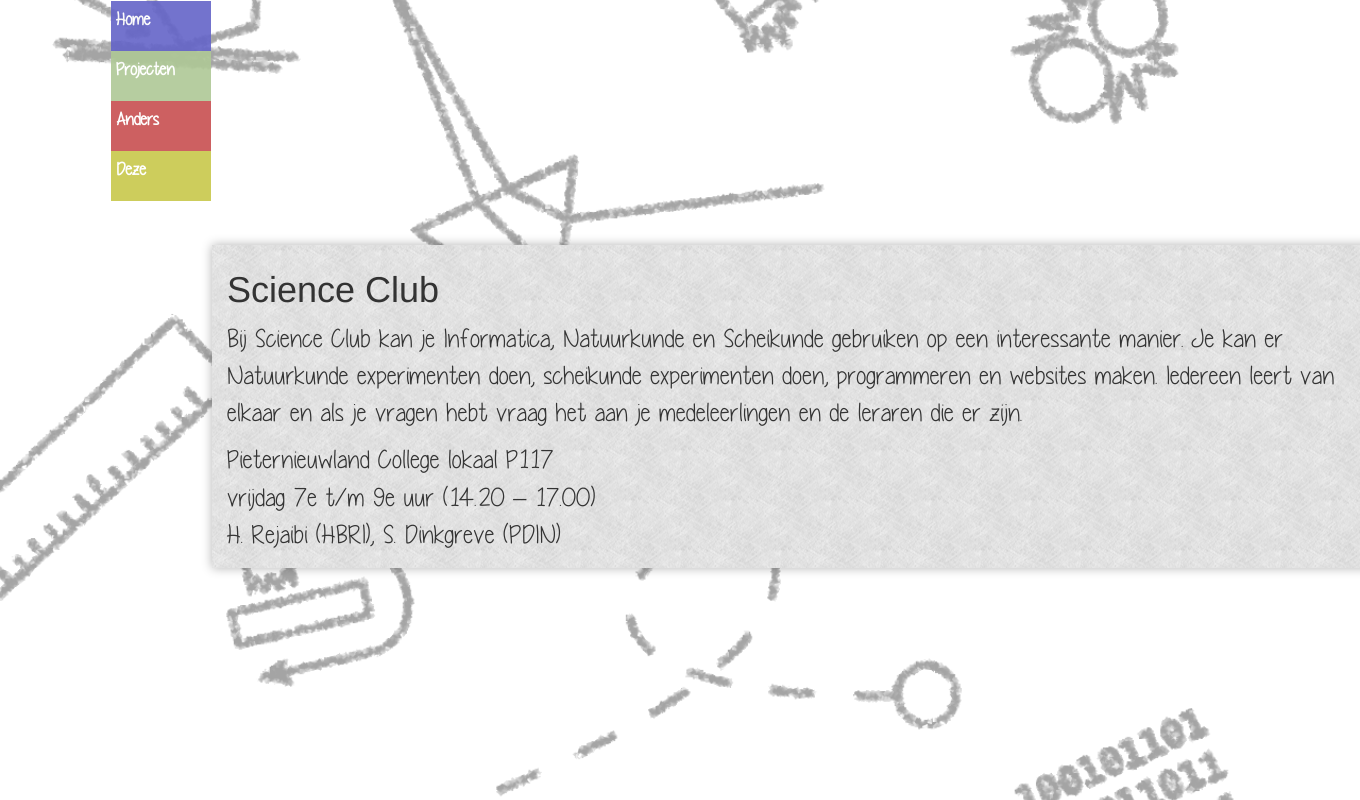
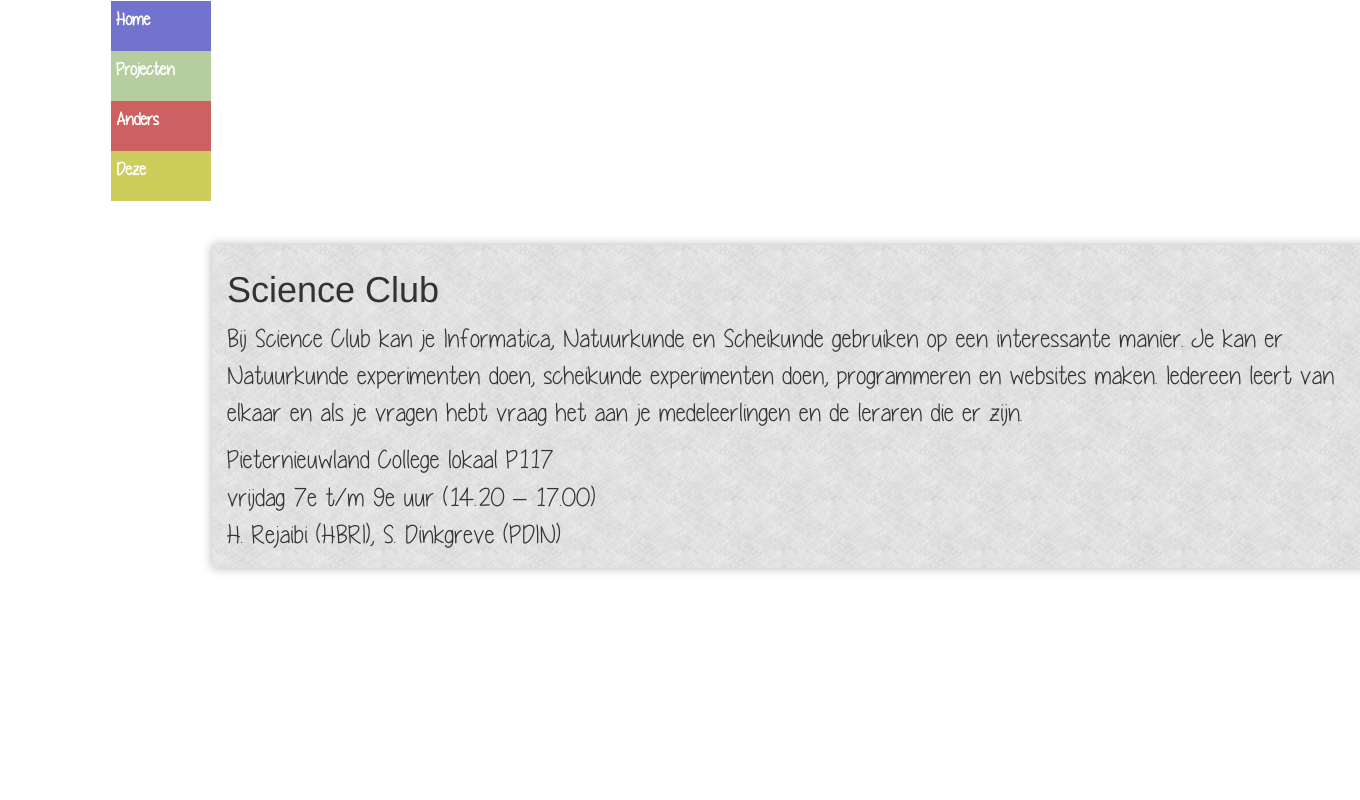
Before and after one commit to Science-Club-PNC/Science-Club-Site, a PHP site: page /responsive.html in a window 1360 px wide. Run offline with PHP 8.4, Linux system fonts and the light colour scheme; some libraries are stand-ins or nearby versions.

Commit message:
some changes
- moved JS libarrys to the bottom to improve loading speed.
- Merge backgrounds

```diff
--- a/css/responsive.css
+++ b/css/responsive.css
@@ -16,13 +16,8 @@ html, body{
 }
 
 html{
-	background: url('../img/paper_overlay.png') fixed center;
-    background-size: cover;
-}
-
-body{
-    background: url('../img/background.png') no-repeat fixed center;
-    background-size: cover;
+	background: url('../img/paper_overlay.png') fixed center, url('../img/background.png') no-repeat fixed center;
+    background-size: cover cover;
 }
 
 /*Content*/
--- a/responsive.html
+++ b/responsive.html
@@ -7,8 +7,6 @@
         <link rel="stylesheet" href="css/responsive.css">
         <link rel="stylesheet" href="https://maxcdn.bootstrapcdn.com/bootstrap/3.2.0/css/bootstrap.min.css">
         <link rel="icon" type="image/png" href="img/icon.png">
-        <script src="//code.jquery.com/jquery-1.11.0.min.js"></script>
-        <script src="https://maxcdn.bootstrapcdn.com/bootstrap/3.2.0/js/bootstrap.min.js"></script>
     </head>
     <body>
         <div class="container">
@@ -34,5 +32,7 @@
                 </div>
             </div>
         </div>
+        <script src="https://ajax.googleapis.com/ajax/libs/jquery/2.1.1/jquery.min.js"></script>
+        <script src="https://maxcdn.bootstrapcdn.com/bootstrap/3.2.0/js/bootstrap.min.js"></script>
     </body>
 </html>
```
